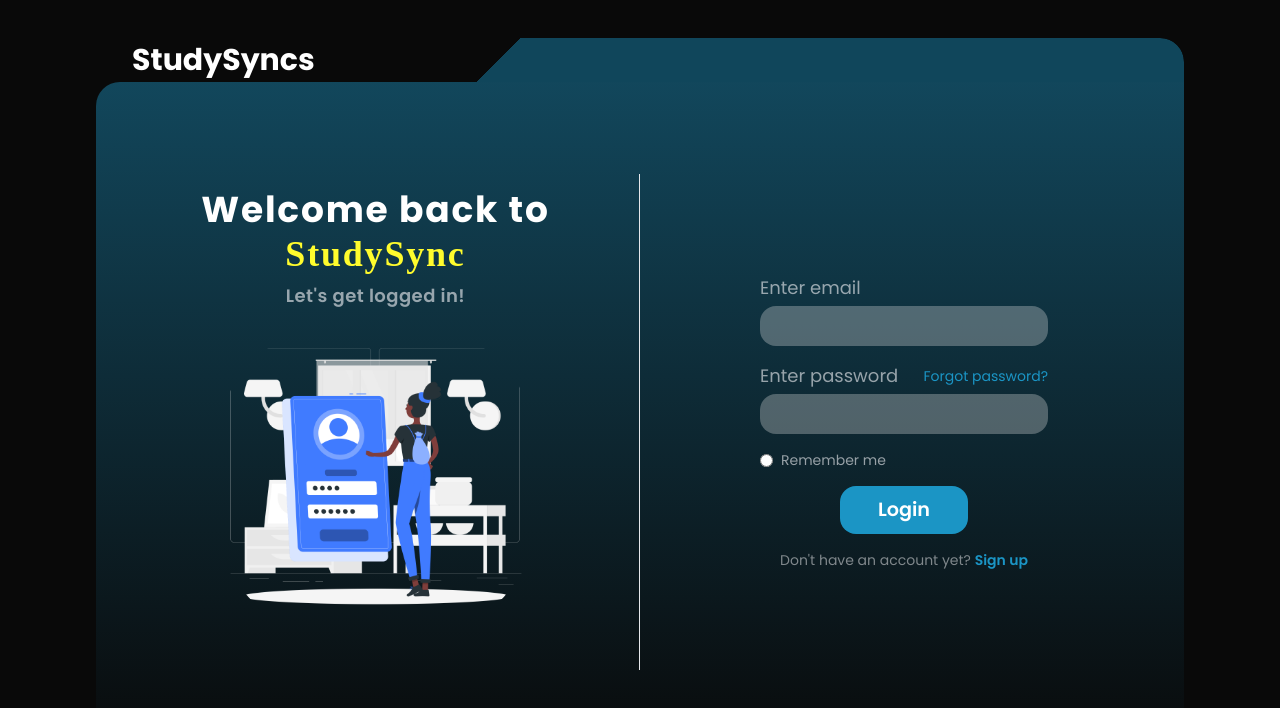
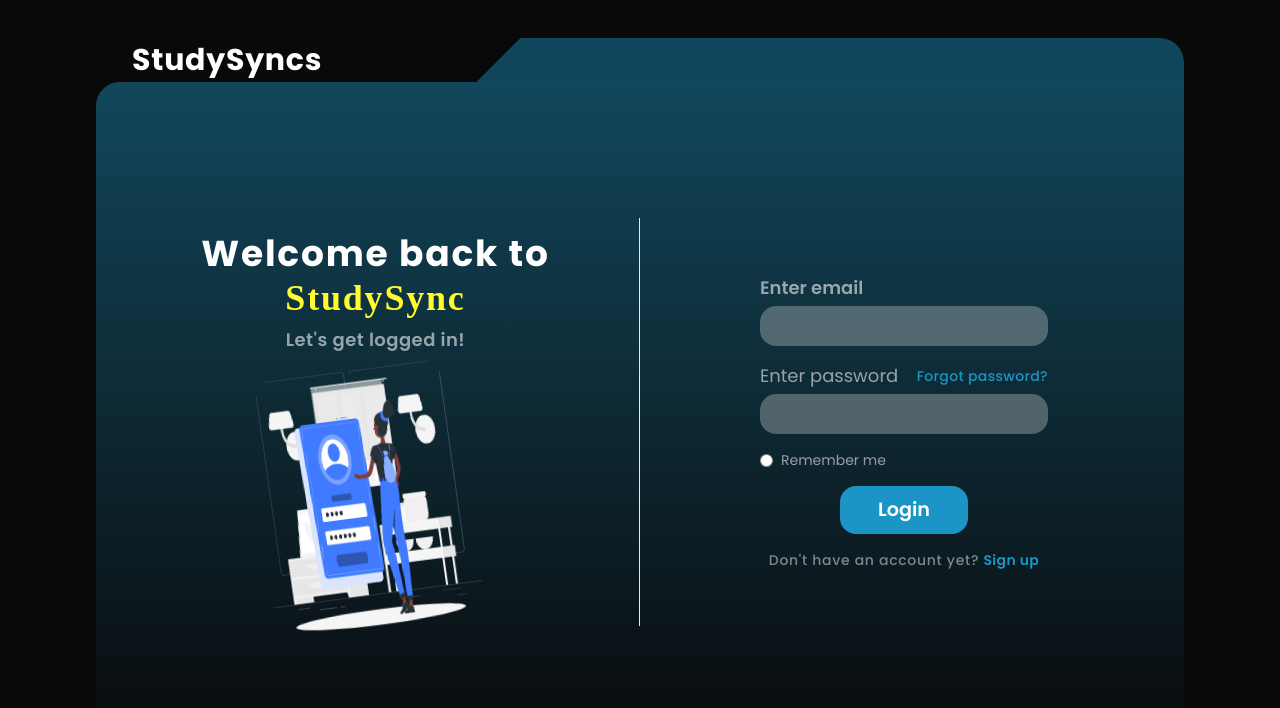
Before and after one commit to Vasudevshetty/studysyncs-v2, a React (Vite) app in the folder client/: page /login in a window 1280 px wide. Shown: the top 708 px of the page. Built offline with nearby package versions, Linux system fonts and the light colour scheme.

Commit message:
done with the login page

```diff
--- a/client/src/components/Home/Hero.jsx
+++ b/client/src/components/Home/Hero.jsx
@@ -10,7 +10,7 @@
       <Navbar />
 
       <div className="relative h-[80vh]">
-        <div className="absolute inset-0 bg-gradient-to-b from-secondary-blue to-custom-black h-[84vh] rounded-tl-3xl rounded-tr-3xl sm:rounded-tr-3xl md:rounded-tr-3xl lg:rounded-tr-none z-0 opacity-80" />
+        <div className="absolute inset-0 bg-gradient-to-b from-secondary-blue to-custom-black h-[84vh] rounded-tl-3xl rounded-tr-3xl sm:rounded-tr-3xl md:rounded-tr-3xl lg:rounded-tr-none z-0 " />
         <div className="absolute inset-0 bg-image z-0" />
 
         {/* Main Hero Content */}
--- /dev/null
+++ b/client/src/components/Home/HoverCard.jsx
@@ -0,0 +1,69 @@
+import { useRef, useEffect } from "react";
+import {
+  motion,
+  useMotionTemplate,
+  useMotionValue,
+  useSpring,
+} from "framer-motion";
+
+const ROTATION_RANGE = 20; // Reduced range for quicker rotation
+const HALF_ROTATION_RANGE = ROTATION_RANGE / 2;
+
+const HoverCard = ({ children }) => {
+  const ref = useRef(null);
+
+  const x = useMotionValue(0);
+  const y = useMotionValue(0);
+  const z = useMotionValue(0); // Adding Z rotation
+
+  const xSpring = useSpring(x);
+  const ySpring = useSpring(y);
+  const zSpring = useSpring(z); // Adding spring for Z
+
+  const transform = useMotionTemplate`rotateX(${xSpring}deg) rotateY(${ySpring}deg) rotateZ(${zSpring}deg)`;
+
+  // Function to set random rotation values
+  const setRandomRotation = () => {
+    if (!ref.current) return;
+
+    const randomX = Math.random() * ROTATION_RANGE - HALF_ROTATION_RANGE;
+    const randomY = Math.random() * ROTATION_RANGE - HALF_ROTATION_RANGE;
+    const randomZ = Math.random() * ROTATION_RANGE - HALF_ROTATION_RANGE; // Random Z rotation
+
+    x.set(randomX);
+    y.set(randomY);
+    z.set(randomZ); // Setting Z rotation
+  };
+
+  // Animate automatically at intervals
+  useEffect(() => {
+    const interval = setInterval(() => {
+      setRandomRotation();
+    }, 500); // Change direction every 0.5 seconds for faster rotation
+
+    return () => clearInterval(interval); // Clean up on unmount
+  }, []);
+
+  return (
+    <motion.div
+      ref={ref}
+      style={{
+        transformStyle: "preserve-3d",
+        transform,
+      }}
+      className="relative h-64 w-64 rounded-xl flex items-center justify-center"
+    >
+      <div
+        style={{
+          transform: "translateZ(75px)",
+          transformStyle: "preserve-3d",
+        }}
+        className="absolute inset-4 rounded-xl flex justify-center items-center h-full"
+      >
+        {children}
+      </div>
+    </motion.div>
+  );
+};
+
+export default HoverCard;
--- a/client/src/components/Home/Navbar.jsx
+++ b/client/src/components/Home/Navbar.jsx
@@ -13,7 +13,7 @@
           <h1 className="text-3xl font-bold">StudySyncs</h1>
         </div>
 
-        <div className="text-white bg-secondary-blue px-12 pt-3 w-1/2 flex justify-around items-center opacity-80 rounded-tr-3xl box lg:gap-4   ">
+        <div className="text-white bg-secondary-blue px-12 pt-3 w-1/2 flex justify-around items-center  rounded-tr-3xl box lg:gap-4   ">
           <a className="hover:text-gray-400 ">Home</a>
           <a className="hover:text-gray-400 ">Features</a>
           <a className="hover:text-gray-400">About</a>
--- a/client/src/pages/Login.jsx
+++ b/client/src/pages/Login.jsx
@@ -2,6 +2,7 @@
 import { Link } from "react-router-dom";
 import UtilLayout from "./UtilLayout";
 import TypingAnimation from "../components/Home/TypingAnimation"; // Import the TypingAnimation component
+import HoverCard from "@/components/Home/HoverCard";
 
 function Login() {
   return (
@@ -24,33 +25,35 @@
               Let's get logged in!
             </h2>
           </div>
-          <img
-            src="/Home/Login.png"
-            className="h-32 w-32 sm:h-36 sm:w-36 md:h-44 md:w-44 lg:h-[43vh] lg:w-auto rounded-full mt-4 lg:mt-0"
-            alt="Login illustration"
-          />
+          <HoverCard>
+            <img
+              src="/Home/Login.png"
+              className="h-52 w-52 lg:h-[43vh] lg:w-auto rounded-full mt-4 lg:mt-0"
+              alt="Login illustration"
+            />
+          </HoverCard>
         </div>
 
         {/* Right side with form */}
         <div className="flex flex-col gap-4 w-full lg:w-1/2 p-4 lg:p-6 items-center justify-center">
-          <div className="flex flex-col gap-1 w-full sm:w-4/5 md:w-3/5">
+          <div className="flex flex-col gap-1 w-full sm:w-4/5 md:w-3/5 font-semibold">
             <label className="text-gray-100/60 text-sm md:text-md lg:text-lg">
               Enter email
             </label>
             <input className="p-2 rounded-2xl bg-[#E3E3E350]" type="email" />
           </div>
 
-          <div className="flex flex-col gap-1 w-full sm:w-4/5 md:w-3/5">
+          <div className="flex flex-col gap-1 w-full sm:w-4/5 md:w-3/5 ">
             <div className="flex justify-between items-center w-full">
               <label className="text-gray-100/60 text-sm md:text-md lg:text-lg">
                 Enter password
               </label>
-              <a
-                className="text-primary-blue text-xs sm:text-xs md:text-sm cursor-pointer hover:underline"
+              <Link
+                className="text-primary-blue text-xs sm:text-xs md:text-sm cursor-pointer hover:underline font-medium tracking-wide"
                 href="#"
               >
                 Forgot password?
-              </a>
+              </Link>
             </div>
             <input className="p-2 rounded-2xl bg-[#E3E3E350]" type="password" />
           </div>
@@ -61,7 +64,7 @@
               type="radio"
               id="remember"
               name="remember"
-              className="accent-primary-blue"
+              className="accent-primary-blue "
             />
             <label
               htmlFor="remember"
@@ -73,14 +76,14 @@
 
           {/* Login button and sign up link */}
           <div className="flex items-center justify-center w-full sm:w-4/5 md:w-3/5 flex-col gap-2">
-            <button className="bg-primary-blue h-10 md:h-12 w-24 md:w-32 text-sm sm:text-base md:text-[1.2rem] rounded-2xl text-white font-semibold">
+            <button className="bg-primary-blue h-10 md:h-12 w-24 md:w-32 text-sm sm:text-base md:text-[1.2rem] rounded-2xl text-white font-semibold active:bg-secondary-blue active:translate-y-1">
               Login
             </button>
-            <p className="text-gray-100/50 text-xs sm:text-xs md:text-sm mt-2">
+            <p className="text-gray-100/50 text-xs sm:text-xs md:text-sm mt-2 tracking-wider font-medium">
               Don't have an account yet?{" "}
               <Link
                 to="/signup"
-                className="text-primary-blue font-semibold hover:underline"
+                className="text-primary-blue font-semibold hover:underline tracking-wide"
               >
                 Sign up
               </Link>
--- a/client/src/pages/UtilLayout.jsx
+++ b/client/src/pages/UtilLayout.jsx
@@ -7,7 +7,7 @@
         <div className="w-1/2 h-fit p-1">
           <Link
             to="/"
-            className=" text-lg sm:text-3xl px-8 font-bold cursor-pointer"
+            className=" text-lg sm:text-3xl px-8 font-bold cursor-pointer tracking-wide"
           >
             StudySyncs
           </Link>
```
